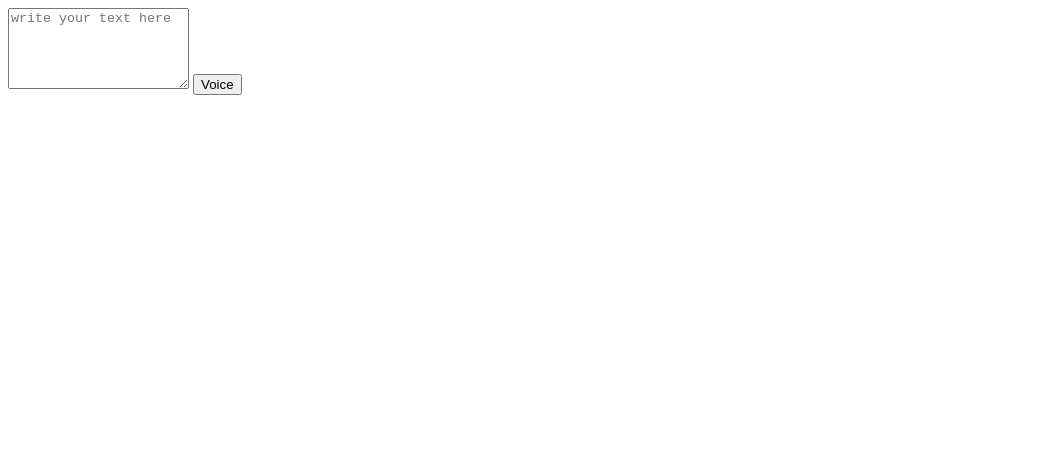
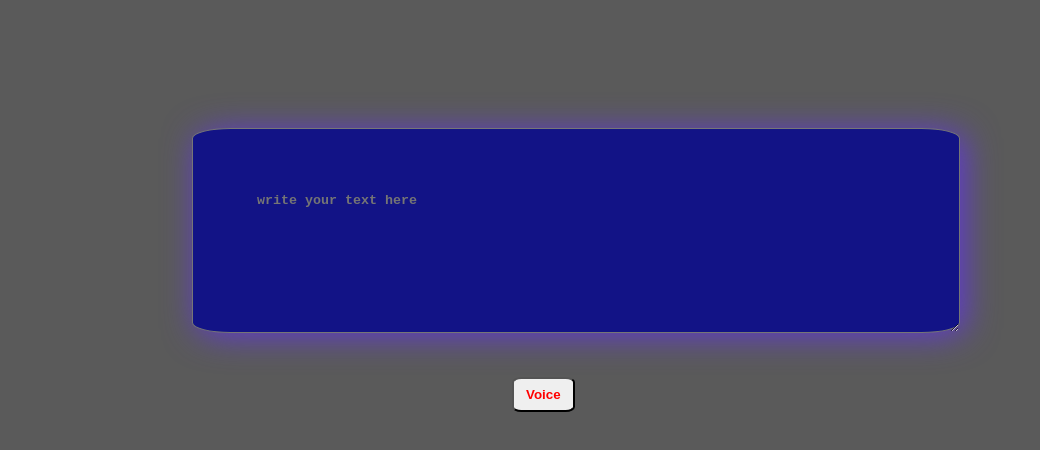
Before and after one commit to RIITKAGARWAL/Speech-To-Text-Converter, a plain HTML site: page index.html in a window 1280 px wide. Shown: the whole page, without its empty margins (0-1040 px from the left). Drawn offline with Linux system fonts and the light colour scheme.

Commit message:
added a little bit css

```diff
--- a/index.html
+++ b/index.html
@@ -3,7 +3,9 @@
 <head>
     <meta charset="UTF-8">
     <meta name="viewport" content="width=device-width, initial-scale=1.0">
-    <title>Document</title>
+    <title>Voice-2-Text-Converter</title>
+    <link rel="icon" href="">
+    <link rel="stylesheet" href="./style.css">
 </head>
 <body>
     <textarea name="" rows="5" id="speechToText" placeholder="write your text here"></textarea>
--- /dev/null
+++ b/style.css
@@ -0,0 +1,36 @@
+*{
+    margin: 0;
+    padding: 0;
+    box-sizing: border-box;
+
+}
+
+body{
+    background-color: #5a5a5a;
+
+}
+textarea{
+    margin-left: 15%;
+    margin-right:15%;
+    width: 60%;
+    padding: 5% ;
+    margin-top: 10%;
+    border-radius: 5%;
+    box-shadow: 5px 3px 33px rgb(96, 57, 212);
+    color: #ccc;
+    font-weight: 600;
+    background-color:rgb(18, 19, 134)
+}
+
+button{
+    margin-top: 5vh;
+    margin-left: 40vw;
+    padding: 8px 12px;
+    border-radius: 15%;
+    color: red;
+    font-weight: 700;
+}
+
+textarea:hover, button:hover{
+    scale: 110%
+}
```
